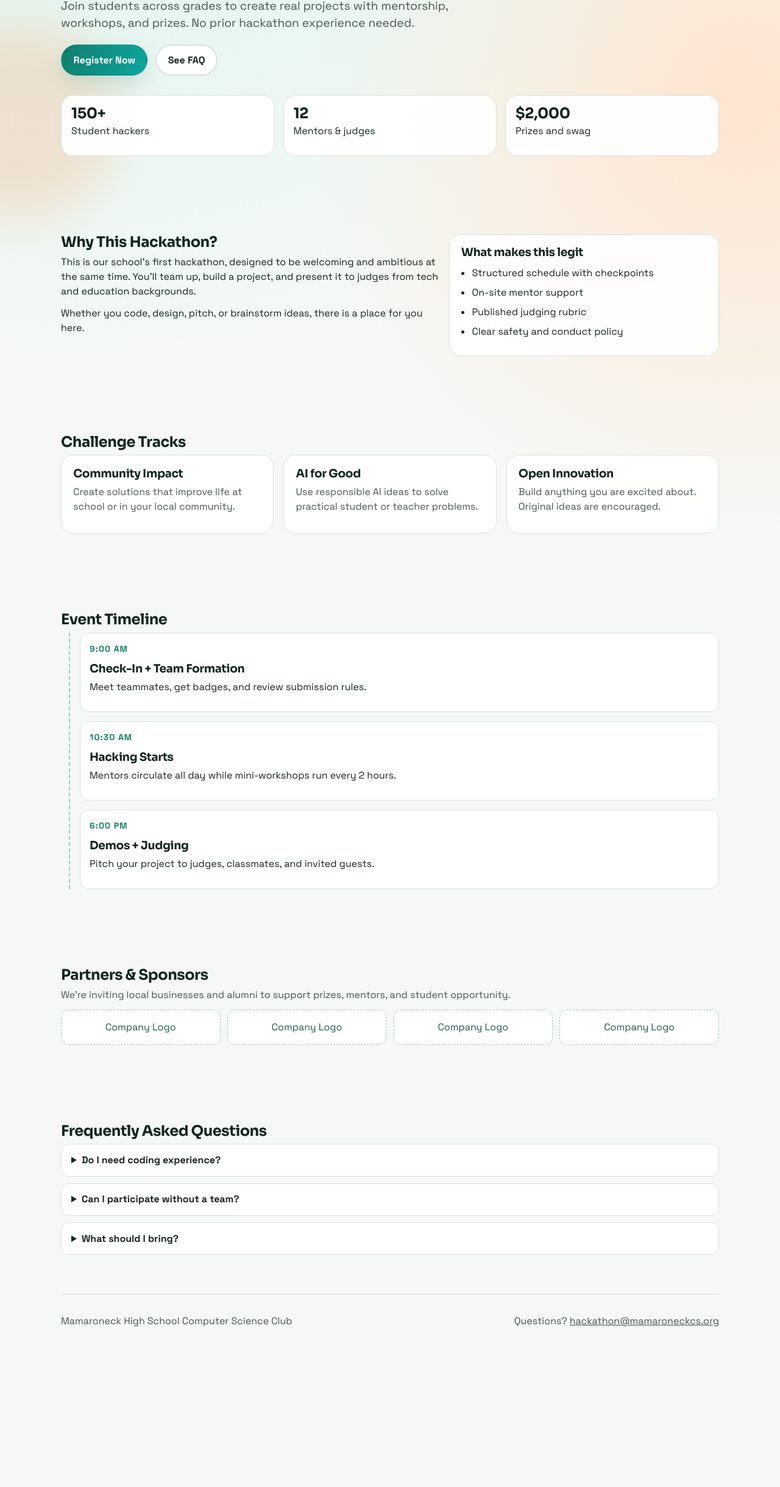
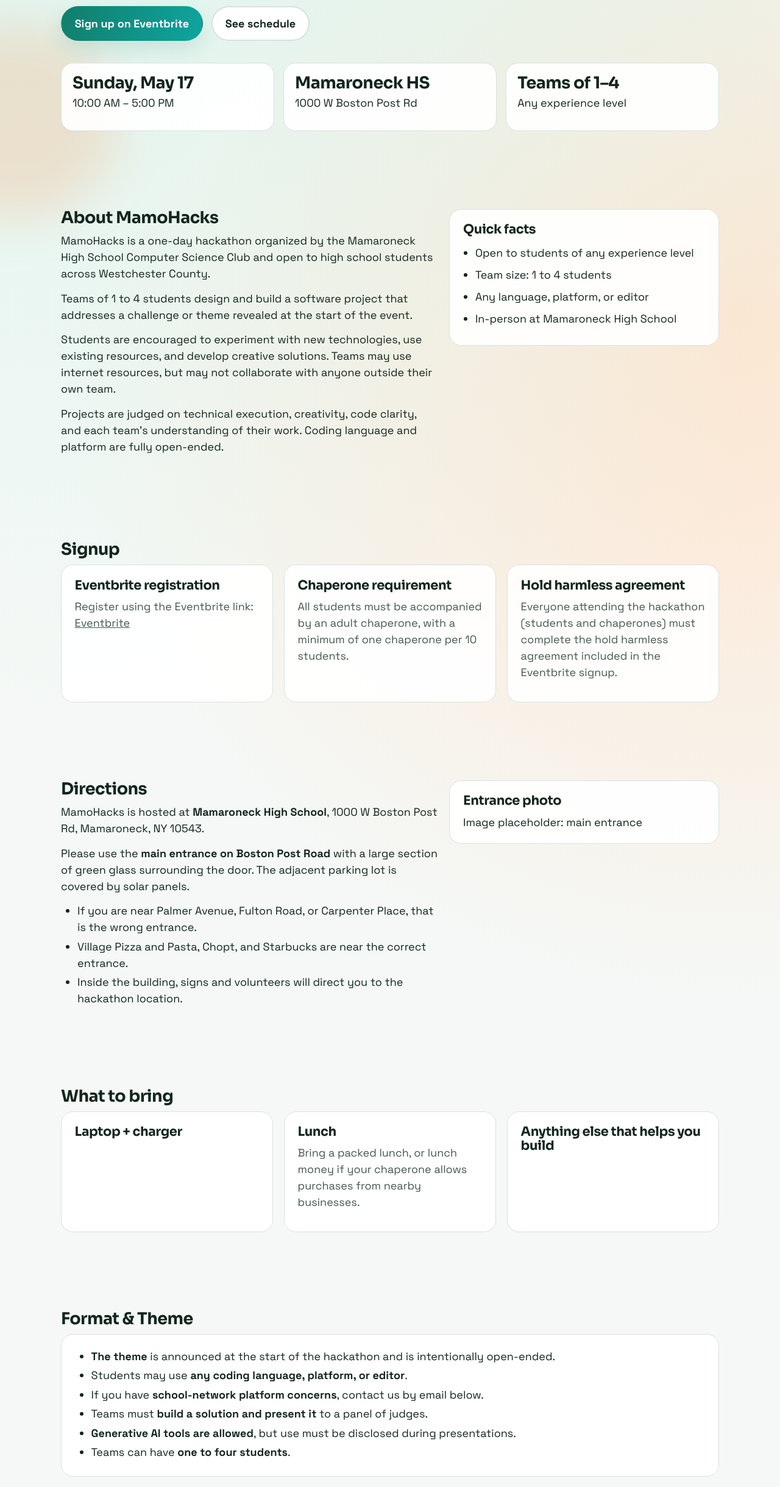
Before and after one commit to Mamaroneck-Computer-Science/Website, a plain HTML site: page index.html in a window 1280 px wide. Shown: the part 361-2800 px from the top of the page at 61% size. Before the commit the page ends 2592 px from the top, so only its background shows below. Drawn offline with Linux system fonts and the light colour scheme.

Commit message:
save changes for now

```diff
--- a/index.html
+++ b/index.html
@@ -3,10 +3,10 @@
   <head>
     <meta charset="UTF-8" />
     <meta name="viewport" content="width=device-width, initial-scale=1.0" />
-    <title>Mamaroneck Hackathon 2026</title>
+    <title>MamoHacks</title>
     <meta
       name="description"
-      content="Mamaroneck High School's first-ever hackathon. Build projects, learn with mentors, and win prizes."
+      content="MamoHacks is a one-day hackathon at Mamaroneck High School for high school students across Westchester County."
     />
     <link rel="preconnect" href="https://fonts.googleapis.com" />
     <link rel="preconnect" href="https://fonts.gstatic.com" crossorigin />
@@ -23,117 +23,208 @@
     <header class="site-header">
       <a href="#top" class="brand">
         <span class="brand-mark" aria-hidden="true">MH</span>
-        <span>Mamaroneck Hackathon</span>
+        <span>MamoHacks</span>
       </a>
       <button class="menu-toggle" aria-expanded="false" aria-controls="site-nav">Menu</button>
       <nav id="site-nav" class="site-nav" aria-label="Primary">
         <a href="#about">About</a>
-        <a href="#tracks">Tracks</a>
-        <a href="#timeline">Timeline</a>
+        <a href="#signup">Signup</a>
+        <a href="#directions">Directions</a>
+        <a href="#format">Format</a>
+        <a href="#schedule">Schedule</a>
         <a href="#faq">FAQ</a>
-        <a href="#register" class="nav-cta">Register</a>
+        <a href="#contact" class="nav-cta">Contact</a>
       </nav>
     </header>
 
     <main id="top">
       <section class="hero section reveal">
-        <p class="eyebrow">First Annual School Hackathon</p>
-        <h1>Build Something Big in 24 Hours.</h1>
+        <p class="eyebrow">Mamaroneck High School Computer Science Club</p>
+        <h1>MamoHacks</h1>
         <p class="hero-copy">
-          Join students across grades to create real projects with mentorship, workshops, and prizes. No
-          prior hackathon experience needed.
+          A one-day hackathon for high school students across Westchester County.
         </p>
         <div class="hero-actions">
-          <a id="register" class="button button-primary" href="#">Register Now</a>
-          <a class="button button-ghost" href="#faq">See FAQ</a>
+          <a id="register" class="button button-primary" href="https://www.eventbrite.com/" target="_blank" rel="noopener noreferrer">
+            Sign up on Eventbrite
+          </a>
+          <a class="button button-ghost" href="#schedule">See schedule</a>
         </div>
         <div class="hero-stats">
           <article>
-            <h2>150+</h2>
-            <p>Student hackers</p>
+            <h2>Sunday, May 17</h2>
+            <p>10:00 AM – 5:00 PM</p>
           </article>
           <article>
-            <h2>12</h2>
-            <p>Mentors & judges</p>
+            <h2>Mamaroneck HS</h2>
+            <p>1000 W Boston Post Rd</p>
           </article>
           <article>
-            <h2>$2,000</h2>
-            <p>Prizes and swag</p>
+            <h2>Teams of 1–4</h2>
+            <p>Any experience level</p>
           </article>
         </div>
       </section>
 
       <section id="about" class="section grid two-col reveal">
         <div>
-          <h2>Why This Hackathon?</h2>
+          <h2>About MamoHacks</h2>
           <p>
-            This is our school's first hackathon, designed to be welcoming and ambitious at the same time.
-            You'll team up, build a project, and present it to judges from tech and education backgrounds.
+            MamoHacks is a one-day hackathon organized by the Mamaroneck High School Computer Science Club and
+            open to high school students across Westchester County.
           </p>
           <p>
-            Whether you code, design, pitch, or brainstorm ideas, there is a place for you here.
+            Teams of 1 to 4 students design and build a software project that addresses a challenge or theme
+            revealed at the start of the event.
+          </p>
+          <p>
+            Students are encouraged to experiment with new technologies, use existing resources, and develop
+            creative solutions. Teams may use internet resources, but may not collaborate with anyone outside
+            their own team.
+          </p>
+          <p>
+            Projects are judged on technical execution, creativity, code clarity, and each team’s understanding
+            of their work. Coding language and platform are fully open-ended.
           </p>
         </div>
         <aside class="card trust-card">
-          <h3>What makes this legit</h3>
+          <h3>Quick facts</h3>
           <ul>
-            <li>Structured schedule with checkpoints</li>
-            <li>On-site mentor support</li>
-            <li>Published judging rubric</li>
-            <li>Clear safety and conduct policy</li>
+            <li>Open to students of any experience level</li>
+            <li>Team size: 1 to 4 students</li>
+            <li>Any language, platform, or editor</li>
+            <li>In-person at Mamaroneck High School</li>
           </ul>
         </aside>
       </section>
 
-      <section id="tracks" class="section reveal">
-        <h2>Challenge Tracks</h2>
+      <section id="signup" class="section reveal">
+        <h2>Signup</h2>
         <div class="grid cards-3">
           <article class="card">
-            <h3>Community Impact</h3>
-            <p>Create solutions that improve life at school or in your local community.</p>
+            <h3>Eventbrite registration</h3>
+            <p>
+              Register using the Eventbrite link:
+              <a href="https://www.eventbrite.com/" target="_blank" rel="noopener noreferrer">Eventbrite</a>
+            </p>
           </article>
           <article class="card">
-            <h3>AI for Good</h3>
-            <p>Use responsible AI ideas to solve practical student or teacher problems.</p>
+            <h3>Chaperone requirement</h3>
+            <p>
+              All students must be accompanied by an adult chaperone, with a minimum of one chaperone per 10 students.
+            </p>
           </article>
           <article class="card">
-            <h3>Open Innovation</h3>
-            <p>Build anything you are excited about. Original ideas are encouraged.</p>
+            <h3>Hold harmless agreement</h3>
+            <p>
+              Everyone attending the hackathon (students and chaperones) must complete the hold harmless agreement
+              included in the Eventbrite signup.
+            </p>
           </article>
         </div>
       </section>
 
-      <section id="timeline" class="section reveal">
-        <h2>Event Timeline</h2>
+      <section id="directions" class="section grid two-col reveal">
+        <div>
+          <h2>Directions</h2>
+          <p>
+            MamoHacks is hosted at <strong>Mamaroneck High School</strong>,
+            1000 W Boston Post Rd, Mamaroneck, NY 10543.
+          </p>
+          <p>
+            Please use the <strong>main entrance on Boston Post Road</strong> with a large section of green
+            glass surrounding the door. The adjacent parking lot is covered by solar panels.
+          </p>
+          <ul class="list-tight">
+            <li>If you are near Palmer Avenue, Fulton Road, or Carpenter Place, that is the wrong entrance.</li>
+            <li>Village Pizza and Pasta, Chopt, and Starbucks are near the correct entrance.</li>
+            <li>Inside the building, signs and volunteers will direct you to the hackathon location.</li>
+          </ul>
+        </div>
+        <aside class="card image-placeholder-card">
+          <h3>Entrance photo</h3>
+          <div class="image-placeholder" role="img" aria-label="Placeholder for Mamaroneck High School entrance image">
+            <span>Image placeholder: main entrance</span>
+          </div>
+        </aside>
+      </section>
+
+      <section id="bring" class="section reveal">
+        <h2>What to bring</h2>
+        <div class="grid cards-3">
+          <article class="card"><h3>Laptop + charger</h3></article>
+          <article class="card">
+            <h3>Lunch</h3>
+            <p>
+              Bring a packed lunch, or lunch money if your chaperone allows purchases from nearby businesses.
+            </p>
+          </article>
+          <article class="card"><h3>Anything else that helps you build</h3></article>
+        </div>
+      </section>
+
+      <section id="format" class="section reveal">
+        <h2>Format & Theme</h2>
+        <div class="card">
+          <ul class="list-tight">
+            <li><strong>The theme</strong> is announced at the start of the hackathon and is intentionally open-ended.</li>
+            <li>Students may use <strong>any coding language, platform, or editor</strong>.</li>
+            <li>If you have <strong>school-network platform concerns</strong>, contact us by email below.</li>
+            <li>Teams must <strong>build a solution and present it</strong> to a panel of judges.</li>
+            <li><strong>Generative AI tools are allowed</strong>, but use must be disclosed during presentations.</li>
+            <li>Teams can have <strong>one to four students</strong>.</li>
+          </ul>
+        </div>
+      </section>
+
+      <section id="schedule" class="section reveal">
+        <h2>Schedule</h2>
         <div class="timeline">
           <article>
-            <p class="time">9:00 AM</p>
-            <h3>Check-In + Team Formation</h3>
-            <p>Meet teammates, get badges, and review submission rules.</p>
+            <div class="time">9:30 am</div>
+            <p>Doors open</p>
           </article>
           <article>
-            <p class="time">10:30 AM</p>
-            <h3>Hacking Starts</h3>
-            <p>Mentors circulate all day while mini-workshops run every 2 hours.</p>
+            <div class="time">10:00 am</div>
+            <p>Introduction &amp; Theme reveal</p>
           </article>
           <article>
-            <p class="time">6:00 PM</p>
-            <h3>Demos + Judging</h3>
-            <p>Pitch your project to judges, classmates, and invited guests.</p>
+            <div class="time">10:15 am</div>
+            <p>Hackathon Start</p>
+          </article>
+          <article>
+            <div class="time">12:00 pm</div>
+            <p>Lunch</p>
+          </article>
+          <article>
+            <div class="time">3:10 pm</div>
+            <p>Submissions due</p>
+          </article>
+          <article>
+            <div class="time">3:20 pm</div>
+            <p>Judging Begins</p>
+          </article>
+          <article>
+            <div class="time">4:40 pm</div>
+            <p>Judging Ends</p>
+          </article>
+          <article>
+            <div class="time">5:00 pm</div>
+            <p>Awards ceremony</p>
+          </article>
+          <article>
+            <div class="time">5:15 pm</div>
+            <p>Hackathon complete!</p>
           </article>
         </div>
       </section>
 
-      <section class="section sponsor-section reveal">
-        <h2>Partners & Sponsors</h2>
-        <p class="section-lead">
-          We're inviting local businesses and alumni to support prizes, mentors, and student opportunity.
-        </p>
-        <div class="sponsor-grid">
-          <div>Company Logo</div>
-          <div>Company Logo</div>
-          <div>Company Logo</div>
-          <div>Company Logo</div>
+      <section id="awards" class="section reveal">
+        <h2>Awards</h2>
+        <div class="grid cards-3">
+          <article class="card"><h3>Overall Best Project</h3></article>
+          <article class="card"><h3>Best Written Code</h3></article>
+          <article class="card"><h3>Best Beginners Project</h3></article>
         </div>
       </section>
 
@@ -141,26 +232,27 @@
         <h2>Frequently Asked Questions</h2>
         <div class="faq-list">
           <details>
-            <summary>Do I need coding experience?</summary>
-            <p>No. Beginners are welcome, and workshops are built for first-timers.</p>
+            <summary>What is a hackathon?</summary>
+            <p>
+              A hackathon is a computer science competition where teams build a useful project with software or
+              hardware components around a theme in a limited amount of time. (It does not involve actual hacking.)
+            </p>
           </details>
           <details>
-            <summary>Can I participate without a team?</summary>
-            <p>Yes. We run a team-matching session during check-in.</p>
-          </details>
-          <details>
-            <summary>What should I bring?</summary>
-            <p>Your laptop, charger, student ID, and curiosity.</p>
+            <summary>Who is eligible to attend?</summary>
+            <p>
+              Any high schooler can attend regardless of coding experience. Students must be accompanied by an
+              adult chaperone (minimum 1 per 10 students). Students and chaperones must submit the Hold Harmless
+              agreement by the listed deadline. See Signup details above.
+            </p>
           </details>
         </div>
       </section>
     </main>
 
-    <footer class="site-footer reveal">
+    <footer id="contact" class="site-footer reveal">
       <p>Mamaroneck High School Computer Science Club</p>
-      <p>
-        Questions? <a href="mailto:hackathon@mamaroneckcs.org">hackathon@mamaroneckcs.org</a>
-      </p>
+      <p>Email: <a href="mailto:hackathon@mamaroneckcs.org">hackathon@mamaroneckcs.org</a></p>
     </footer>
 
     <script src="script.js"></script>
--- a/styles.css
+++ b/styles.css
@@ -18,6 +18,7 @@ html,
 body {
   margin: 0;
   padding: 0;
+  font-size: 18px; /* Added to uniformly increase base size */
 }
 
 body {
@@ -242,27 +243,41 @@ a {
   margin-bottom: 0.5rem;
 }
 
+.list-tight {
+  padding-left: 1.5rem;
+  margin: 0;
+}
+
+.list-tight li {
+  margin-bottom: 0.25rem;
+}
+
 .timeline {
   border-left: 2px dashed #9ec8bb;
   margin-left: 0.8rem;
   padding-left: 1rem;
   display: grid;
-  gap: 0.95rem;
+  gap: 0.4rem;
 }
 
 .timeline article {
   background: rgba(255, 255, 255, 0.9);
   border: 1px solid var(--line);
   border-radius: 14px;
-  padding: 0.95rem;
+  padding: 0.5rem 1rem;
+}
+
+.timeline article p {
+  margin-bottom: 0;
 }
 
 .time {
   color: var(--accent);
   font-weight: 700;
-  font-size: 0.87rem;
+  font-size: 0.95rem;
   text-transform: uppercase;
   letter-spacing: 0.08em;
+  margin-bottom: 0.1rem;
 }
 
 .sponsor-grid {
```
